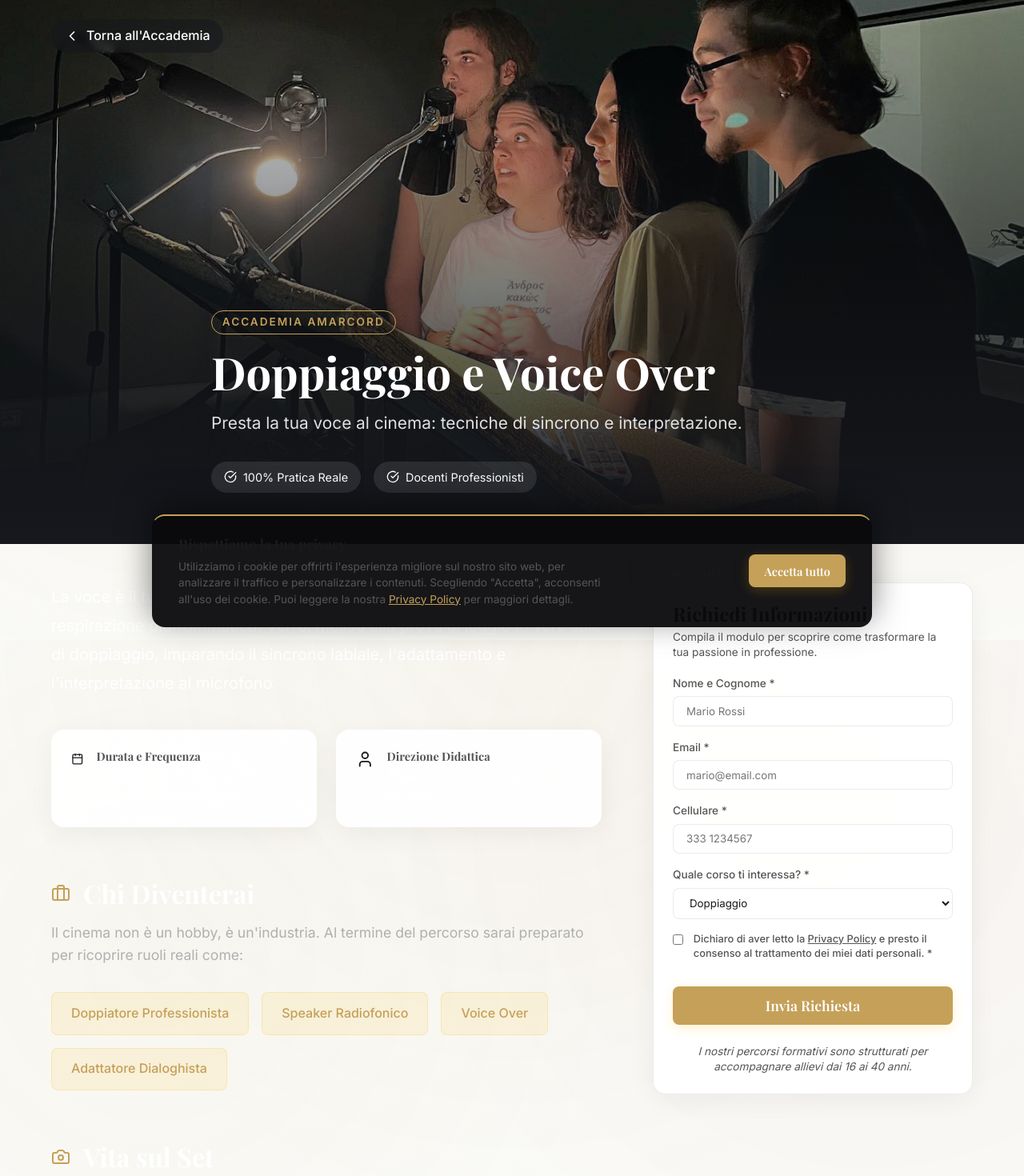
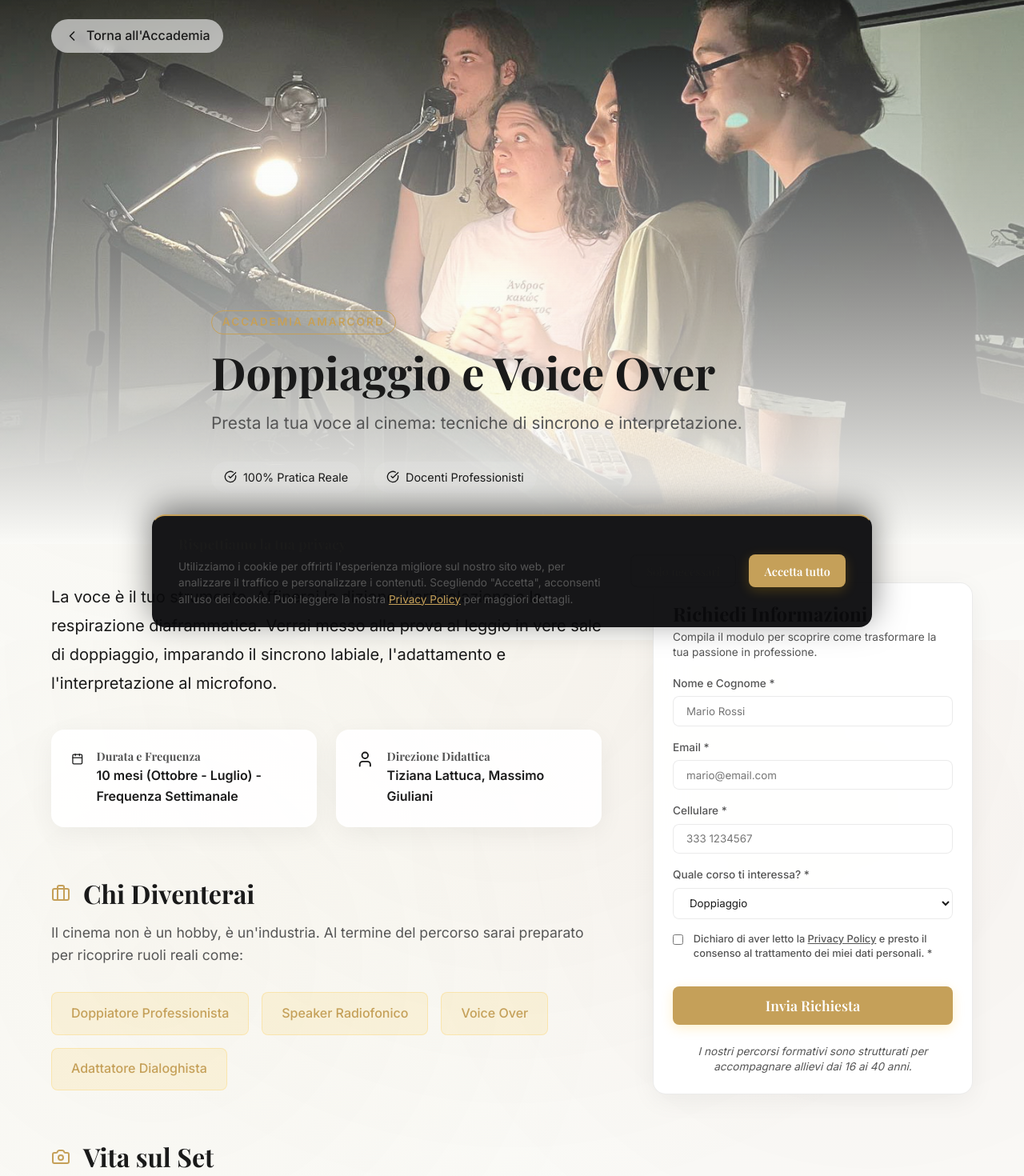
Before and after one commit to CreativiaStudio/amarcord, a React (Vite) app: page /corso/doppiaggio in a window 1280 px wide. Shown: the top 1470 px of the page at 80% size. Built offline with nearby package versions, Linux system fonts and the light colour scheme; a web font is replaced by a local one.

Commit message:
Fix UX: readable text on Course Page internals

```diff
--- a/src/components/CoursePage.css
+++ b/src/components/CoursePage.css
@@ -16,9 +16,9 @@
   display: inline-flex;
   align-items: center;
   gap: 0.5rem;
-  color: #fff;
+  color: var(--text-main);
   font-weight: 500;
-  background: rgba(22, 24, 29, 0.6);
+  background: rgba(255, 255, 255, 0.6);
   padding: 0.5rem 1rem;
   border-radius: 30px;
   backdrop-filter: blur(5px);
@@ -46,7 +46,7 @@
   left: 0;
   width: 100%;
   height: 100%;
-  background: linear-gradient(180deg, rgba(22, 24, 29, 0.1) 0%, rgba(22, 24, 29, 1) 100%);
+  background: linear-gradient(180deg, rgba(250, 250, 247, 0.1) 0%, rgba(250, 250, 247, 1) 100%);
   z-index: 1;
 }
 
@@ -71,14 +71,14 @@
 
 .course-title {
   font-size: 3.5rem;
-  color: #fff;
+  color: var(--text-main);
   margin-bottom: 1rem;
   line-height: 1.1;
 }
 
 .course-short-desc {
   font-size: 1.3rem;
-  color: #e0e0e0;
+  color: var(--text-muted);
   margin-bottom: 2rem;
 }
 
@@ -97,7 +97,7 @@
   padding: 0.5rem 1rem;
   border-radius: 30px;
   font-size: 0.9rem;
-  color: #fff;
+  color: var(--text-main);
 }
 
 /* Grid Layout */
@@ -124,20 +124,20 @@
 
 .section-header-left h2 {
   font-size: 2rem;
-  color: #fff;
+  color: var(--text-main);
   margin: 0;
 }
 
 .section-subtitle {
   font-size: 1.1rem;
-  color: #b0b0b0;
+  color: var(--text-muted);
   margin-bottom: 2rem;
   line-height: 1.6;
 }
 
 .lead-text {
   font-size: 1.25rem;
-  color: #fff;
+  color: var(--text-main);
   line-height: 1.8;
   margin-bottom: 2.5rem;
 }
@@ -165,7 +165,7 @@
 
 .info-card p {
   font-weight: 600;
-  color: #fff;
+  color: var(--text-main);
 }
 
 /* Careers Grid */
@@ -300,13 +300,13 @@
 }
 
 .timeline-content h3 {
-  color: #fff;
+  color: var(--text-main);
   margin-bottom: 0.5rem;
   font-size: 1.2rem;
 }
 
 .timeline-content p {
-  color: #a0a0a0;
+  color: var(--text-muted);
   line-height: 1.6;
 }
 
@@ -341,13 +341,13 @@
 }
 
 .scarcity-header h2 {
-  color: #fff;
+  color: var(--text-main);
   margin: 0;
   font-size: 1.8rem;
 }
 
 .scarcity-section p {
-  color: #e0e0e0;
+  color: var(--text-muted);
   font-size: 1.1rem;
   margin-bottom: 1rem;
 }
@@ -377,7 +377,7 @@
   bottom: 0;
   left: 0;
   width: 100%;
-  background: rgba(22, 24, 29, 0.95);
+  background: rgba(250, 250, 247, 0.95);
   backdrop-filter: blur(10px);
   padding: 1rem;
   border-top: 1px solid var(--border-subtle);
@@ -440,7 +440,7 @@
   right: 1.5rem;
   background: none;
   border: none;
-  color: #fff;
+  color: var(--text-main);
   font-size: 2rem;
   cursor: pointer;
   z-index: 10;
@@ -501,7 +501,7 @@
   }
 
   .course-hero-overlay {
-    background: linear-gradient(180deg, rgba(22, 24, 29, 0) 0%, rgba(22, 24, 29, 0.5) 50%, rgba(22, 24, 29, 1) 100%);
+    background: linear-gradient(180deg, rgba(250, 250, 247, 0) 0%, rgba(250, 250, 247, 0.5) 50%, rgba(250, 250, 247, 1) 100%);
   }
 
   .course-title {
```
